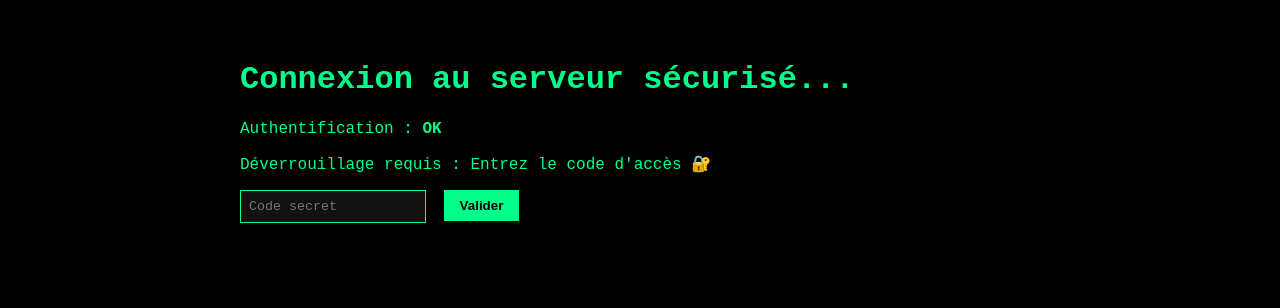
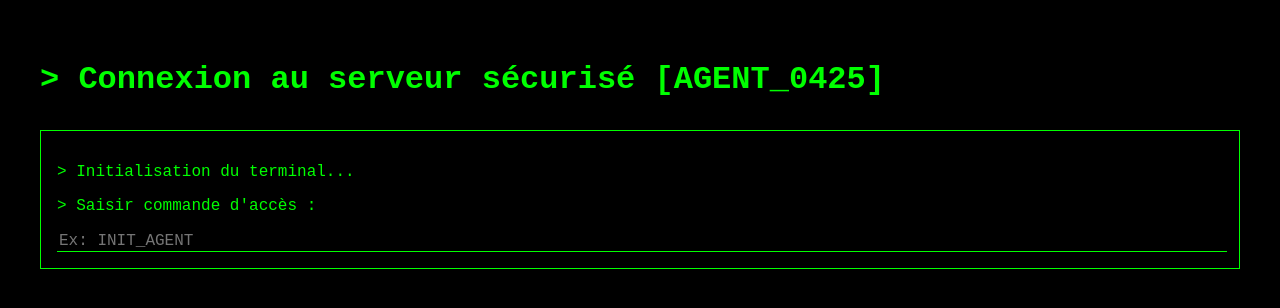
Before and after one commit to Coquecigru/agent0425, a plain HTML site: page index.html in a window 1280 px wide. Drawn offline with Linux system fonts and the light colour scheme.

Commit message:
Add files via upload

```diff
--- a/index.html
+++ b/index.html
@@ -3,70 +3,79 @@
 <html lang="fr">
 <head>
   <meta charset="UTF-8">
-  <title>Agent 0425</title>
+  <meta name="viewport" content="width=device-width, initial-scale=1.0">
+  <title>Accès sécurisé - Agent 0425</title>
   <style>
     body {
       background-color: black;
-      color: #00ff88;
+      color: #00ff00;
       font-family: 'Courier New', monospace;
       padding: 2rem;
     }
-    .terminal {
-      max-width: 800px;
-      margin: auto;
+    .console {
+      border: 1px solid #00ff00;
+      padding: 1rem;
+      margin-top: 2rem;
     }
     input {
-      background: #111;
-      color: #00ff88;
-      border: 1px solid #00ff88;
-      padding: 0.5rem;
+      background: black;
+      color: #00ff00;
+      border: none;
+      border-bottom: 1px solid #00ff00;
       font-family: inherit;
+      font-size: 1rem;
+      outline: none;
+      width: 100%;
     }
-    button {
-      background: #00ff88;
-      color: black;
-      font-weight: bold;
-      padding: 0.5rem 1rem;
-      border: none;
-      cursor: pointer;
-      margin-left: 0.5rem;
-    }
-    .secret {
-      margin-top: 2rem;
-      color: #ffffff;
-      background: #222;
-      padding: 1rem;
-      border-left: 5px solid #00ff88;
+    .hidden {
       display: none;
     }
   </style>
 </head>
 <body>
-  <div class="terminal">
-    <h1>Connexion au serveur sécurisé...</h1>
-    <p>Authentification : <strong>OK</strong></p>
-    <p>Déverrouillage requis : Entrez le code d'accès 🔐</p>
-    <input type="text" id="code" placeholder="Code secret">
-    <button onclick="checkCode()">Valider</button>
-
-    <div id="secretMessage" class="secret">
-      <h2>🎉 Mission débloquée !</h2>
-      <p>Bravo, Agent. Si tu lis ceci, c’est que tu es curieux, malin et surtout persévérant.</p>
-      <p>Autant de qualités qu’un bon animateur se doit d’avoir !</p>
-      <p>Ce petit jeu n'était qu'un aperçu de l'univers créatif que je peux proposer. En espérant vous avoir donné envie d'en découvrir plus.</p>
-      <p>– Coquecigru 🕵️</p>
+  <h1>> Connexion au serveur sécurisé [AGENT_0425]</h1>
+  <div class="console">
+    <p id="prompt">> Initialisation du terminal...</p>
+    <div id="step1">
+      <p>> Saisir commande d'accès :</p>
+      <input type="text" id="commandInput" placeholder="Ex: INIT_AGENT" />
+    </div>
+    <div id="step2" class="hidden">
+      <p>> Analyse du système... Ok.<br>> Déchiffrez ce code pour continuer : <strong>XVEHGR</strong></p>
+      <p>> Indice : Chiffre de César -3</p>
+      <input type="text" id="decodeInput" placeholder="Mot déchiffré..." />
+    </div>
+    <div id="finalMessage" class="hidden">
+      <p>>> ACCÈS AUTORISÉ ✅</p>
+      <p>>> Message secret :</p>
+      <p><em>Félicitations Agent Coquecigru. Vous avez prouvé votre flair et votre persévérance. Ce n'était pas une simple lettre de motivation. C'était une mission. Et vous venez de la réussir.</em></p>
     </div>
   </div>
 
   <script>
-    function checkCode() {
-      var code = document.getElementById("code").value;
-      if (code === "0425") {
-        document.getElementById("secretMessage").style.display = "block";
-      } else {
-        alert("Code incorrect. Veuillez réessayer.");
+    const step1 = document.getElementById('step1');
+    const step2 = document.getElementById('step2');
+    const finalMessage = document.getElementById('finalMessage');
+    const commandInput = document.getElementById('commandInput');
+    const decodeInput = document.getElementById('decodeInput');
+
+    commandInput.addEventListener('keydown', (e) => {
+      if (e.key === 'Enter') {
+        if (commandInput.value.trim().toUpperCase() === 'INIT_AGENT') {
+          step1.classList.add('hidden');
+          step2.classList.remove('hidden');
+        }
       }
-    }
+    });
+
+    decodeInput.addEventListener('keydown', (e) => {
+      if (e.key === 'Enter') {
+        if (decodeInput.value.trim().toUpperCase() === 'SECRET') {
+          step2.classList.add('hidden');
+          finalMessage.classList.remove('hidden');
+        }
+      }
+    });
   </script>
 </body>
 </html>
```
